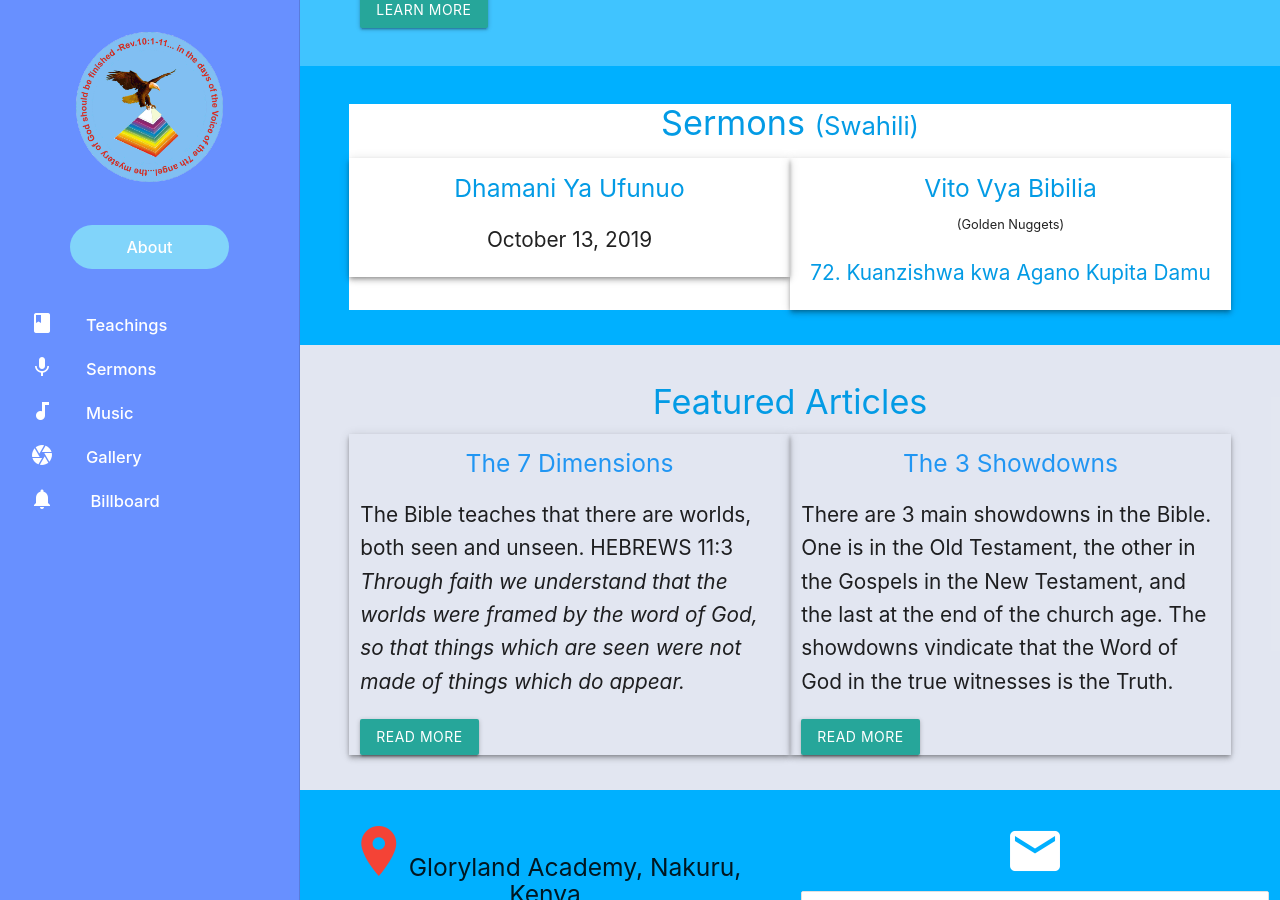
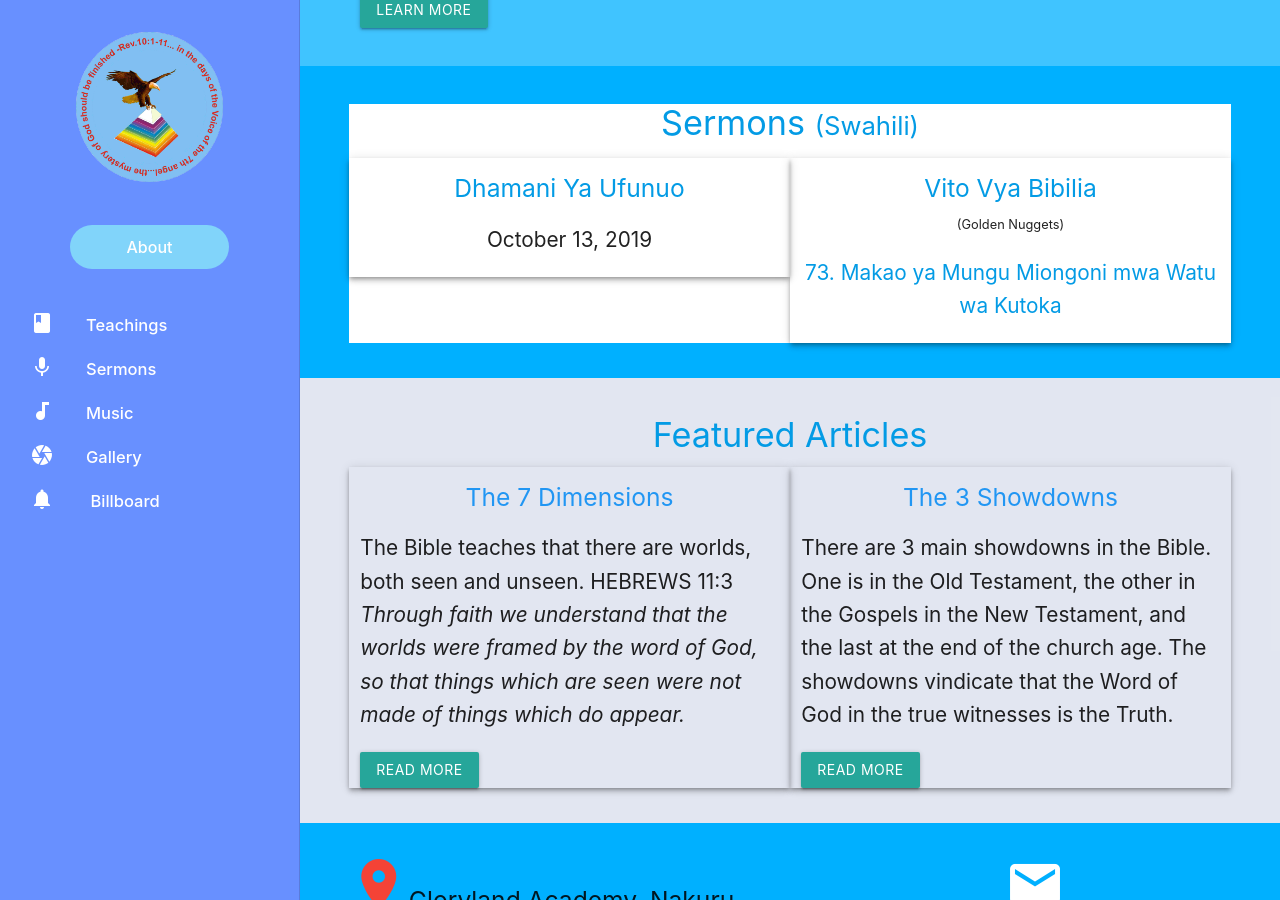
Before and after one commit to njorogetimk/matCSS, a Jekyll site: the page built from index.html, in a window 1280 px wide and 900 px high, scrolled down 366 px. Built offline with Jekyll 4.4.1, drawn with Linux system fonts in a browser that asks for light colours.

Commit message:
Update the nuggets and songbook

```diff
--- a/index.html
+++ b/index.html
@@ -67,7 +67,7 @@ title : Capstone Message Tabernacle
       <div class="col s12 m6 z-depth-2">
         <h5 class="center"><a href="{{ site.baseurl }}/sermons/series/golden_nuggets.html">Vito vya Bibilia</a></h5>
         <p class="small center">(Golden Nuggets)</p>
-        <p class="center"><a href="{{ site.baseurl }}/sermons/2019/thursday/goldenNuggets/19-02-03_kuanzishwa_kwa_agano_kupitia_damu.html">72. Kuanzishwa kwa Agano Kupita Damu</a></p>
+        <p class="center"><a href="{{ site.baseurl }}/sermons/2019/thursday/goldenNuggets/19-02-04_Makao_ya_mungu_miongoni_mwa_watu_wa_kutoka.html">73. Makao ya Mungu Miongoni mwa Watu wa Kutoka</a></p>
       </div>
     </div>
   </div>
--- a/music/index.html
+++ b/music/index.html
@@ -13,7 +13,7 @@ title : Music | Videos
 
 <section class="section">
   <div class="container">
-    <a href="Eagle Songs Oct 2019.pdf" class="btn" download>Download Songbook <small>[Oct, 2019]</small></a>
+    <a href="Eagle Songs Nov 2019.pdf" class="btn" download>Download Songbook <small>[Nov, 2019]</small></a>
     <p><a href="audios.html">Audio Albums</a></p>
     <p><a href="videos.html">Music videos</a></p>
   </div>
--- a/sermons/2019/thursday/goldenNuggets/19-02-03_kuanzishwa_kwa_agano_kupitia_damu.html
+++ b/sermons/2019/thursday/goldenNuggets/19-02-03_kuanzishwa_kwa_agano_kupitia_damu.html
@@ -3,7 +3,7 @@ layout : sermons_vito
 title : 72. Kuanzishwa kwa Agano Kupita Damu  | Vito
 heading : 72. Kuanzishwa kwa Agano Kupita Damu
 before : 19-02-02_kufuata_malaika_wa_agano.html
-next : #!
+next : 19-02-04_Makao_ya_mungu_miongoni_mwa_watu_wa_kutoka.html
 paginate : four
 ---
 
```
Also changed, not shown: sermons/2019/thursday/goldenNuggets/19-02-04_Makao_ya_mungu_miongoni_mwa_watu_wa_kutoka.html (added, +10 -0 lines), 2 other files.
